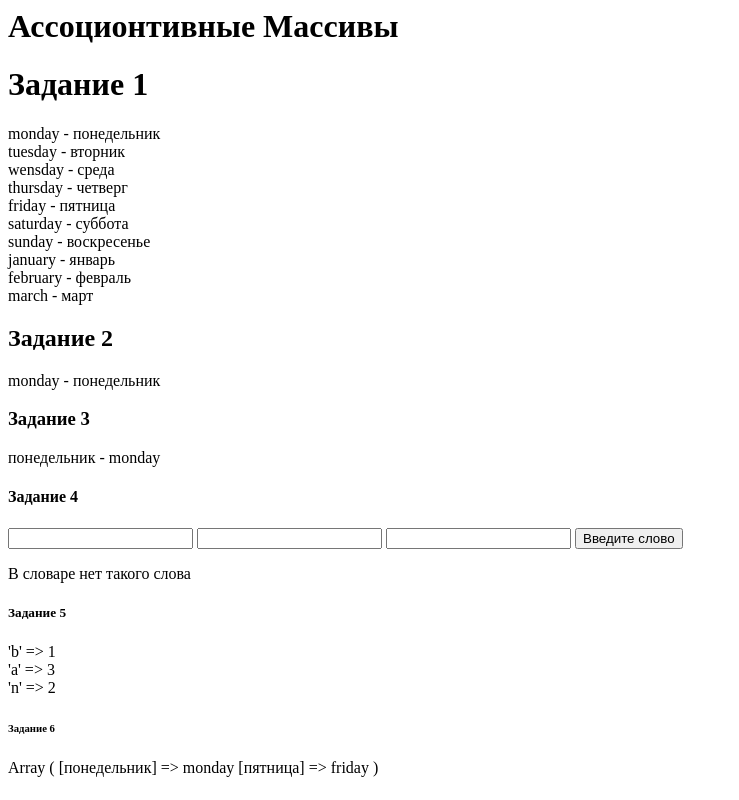
After one commit to yna-lol/MDK.05.02, a PHP site: page /ass_array2.php in a window 1280 px wide. The commit adds this page. Shown: the whole page, without its empty margins (0-739 px from the left). Run offline with PHP 8.4, Linux system fonts and the light colour scheme.

Commit message:
ассоциотивные массивы

```diff
--- a/Практическая работа 4/array2.php
+++ b/Практическая работа 4/array2.php
@@ -53,8 +53,6 @@ foreach ($originalNums as $newNums) {
     }
 }
 echo "Исходный  массив:";
- foreach ($originalNums as $newNums)
-
 ?>
 <h5>Задание 5</h5>
 <?php
--- /dev/null
+++ b/Практическая работа 4/ass_array2.php
@@ -0,0 +1,91 @@
+<h1>Ассоционтивные Массивы</h1>
+<h1>Задание 1</h1>
+<?php
+$arr = [
+    "monday" => "понедельник",
+    "tuesday" => "вторник",
+    "wensday" => "среда",
+    "thursday" =>"четверг",
+    "friday" => "пятница",
+    "saturday" => "суббота",
+    "sunday" => "воскресенье",
+    "january" => "январь",
+    "february" => "февраль",
+    "march" => "март"
+];
+foreach ($arr as $key => $vale) {
+    echo "$key - $vale<br>";
+}
+?>
+<h2>Задание 2</h2>
+<?php
+$arr = [
+     "monday" => "понедельник",
+    "friday" => "пятница"
+    ];
+$word = "monday";
+if (isset($arr[$word])) {
+    echo $word . " - " . $arr[$word];
+    } else {
+        echo "В словаре нет такого слова";
+    }
+    ?>
+    <h3>Задание 3</h3>
+    <?php
+    $arr = [
+        "monday" => "понедельник",
+        "friday" => "пятница"
+    ];
+    $word = "понедельник";
+    if (isset($arr[$word])) {
+        echo "$word - " . $arr[$word];
+    } elseif (in_array($word , $arr)) {
+        echo "$word - " . array_search($word, $arr);
+    } else {
+        echo "В словаре нет такого слова";
+    }
+    ?>
+    <h4>Задание 4</h4>
+    <form>
+<input type="text">
+<input name="word">
+<input min="0">
+<input type="submit" value="Введите слово">
+</form>
+<?php
+ $arr = [
+        "monday" => "понедельник",
+        "friday" => "пятница"
+ ];
+ $word = $_GET["word"] ?? "";
+ if (isset($arr["$word"])) {
+    echo $arr[$word];
+ } else {
+    echo "В словаре нет такого слова";
+ }
+?>
+<h5>Задание 5</h5>
+<?php
+$str = "banana";
+$arr = [];
+for ($i = 0; $i < strlen($str); $i++) {
+    $char = $str[$i];
+    if (isset($arr[$char])) {
+        $arr[$char]++;
+    } else {
+        $arr[$char] = 1;
+    }
+    }
+foreach ($arr as $key => $vale) {
+    echo "'$key' => $vale<br>";
+}
+?>
+<h6>Задание 6</h6>
+<?php
+$arr =  [
+    "monday" => "понедельник",
+    "friday" => "пятница"
+];
+$newArr = array_flip($arr);
+print_r($newArr);
+?>
```
Also changed, not shown: Практика/ass_array.php (added, +29 -0 lines).
